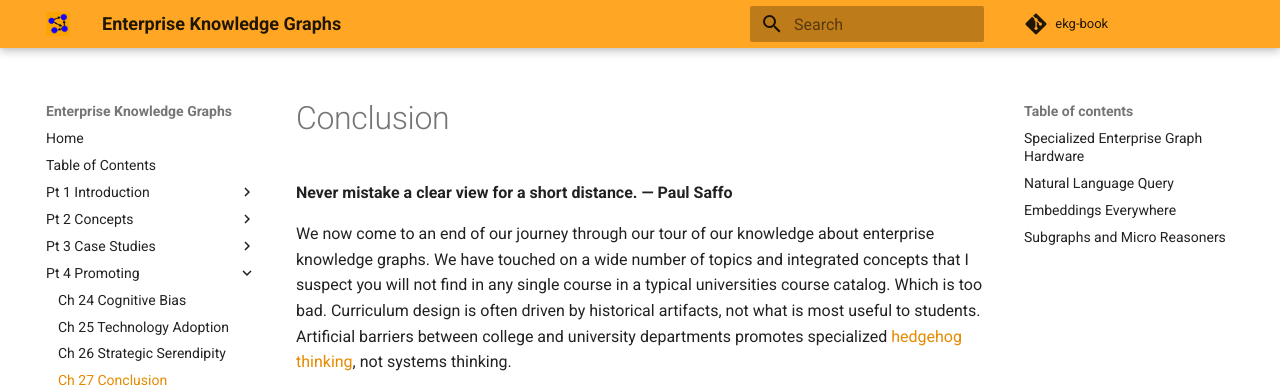
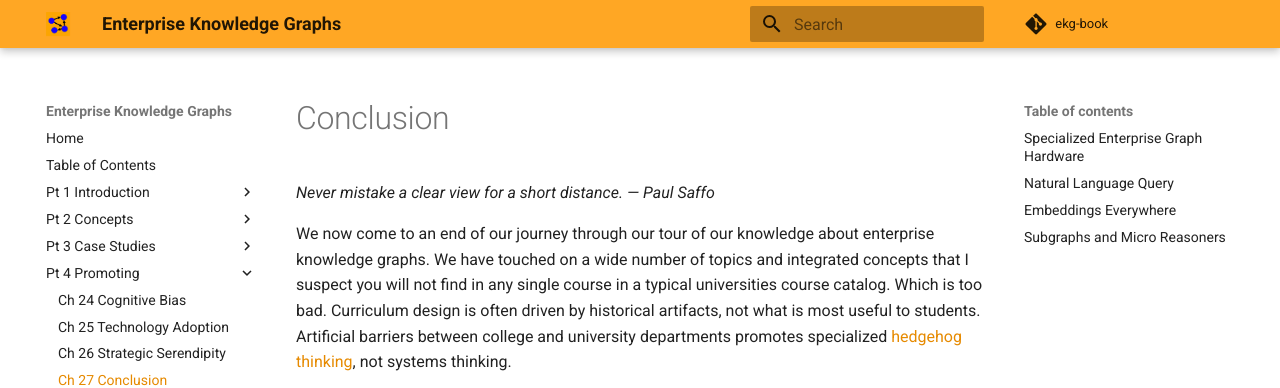
Before and after one commit to dmccreary/ekg-book, an MkDocs documentation site: the page built from docs/promoting/conclusion.md, in a window 1280 px wide. Shown: the top 388 px of the page. Built offline with MkDocs 1.6.1 and Material for MkDocs 9.7.7, drawn with Linux system fonts in a browser that asks for light colours; comment, search, counter and statistics services are not loaded.

```diff
--- a/docs/promoting/conclusion.md
+++ b/docs/promoting/conclusion.md
@@ -1,6 +1,6 @@
 # Conclusion
 
-**Never mistake a clear view for a short distance. — Paul Saffo**
+*Never mistake a clear view for a short distance. — Paul Saffo*
 
 We now come to an end of our journey through our tour of our knowledge about enterprise knowledge graphs.  We have touched on a wide number of topics and integrated concepts that I suspect you will not find in any single course in a typical universities course catalog.  Which is too bad.  Curriculum design is often driven by historical artifacts, not what is most useful to students.  Artificial barriers between college and university departments promotes specialized [hedgehog thinking](../glossary.md#hedgehog-and-fox), not systems thinking.
 
```
